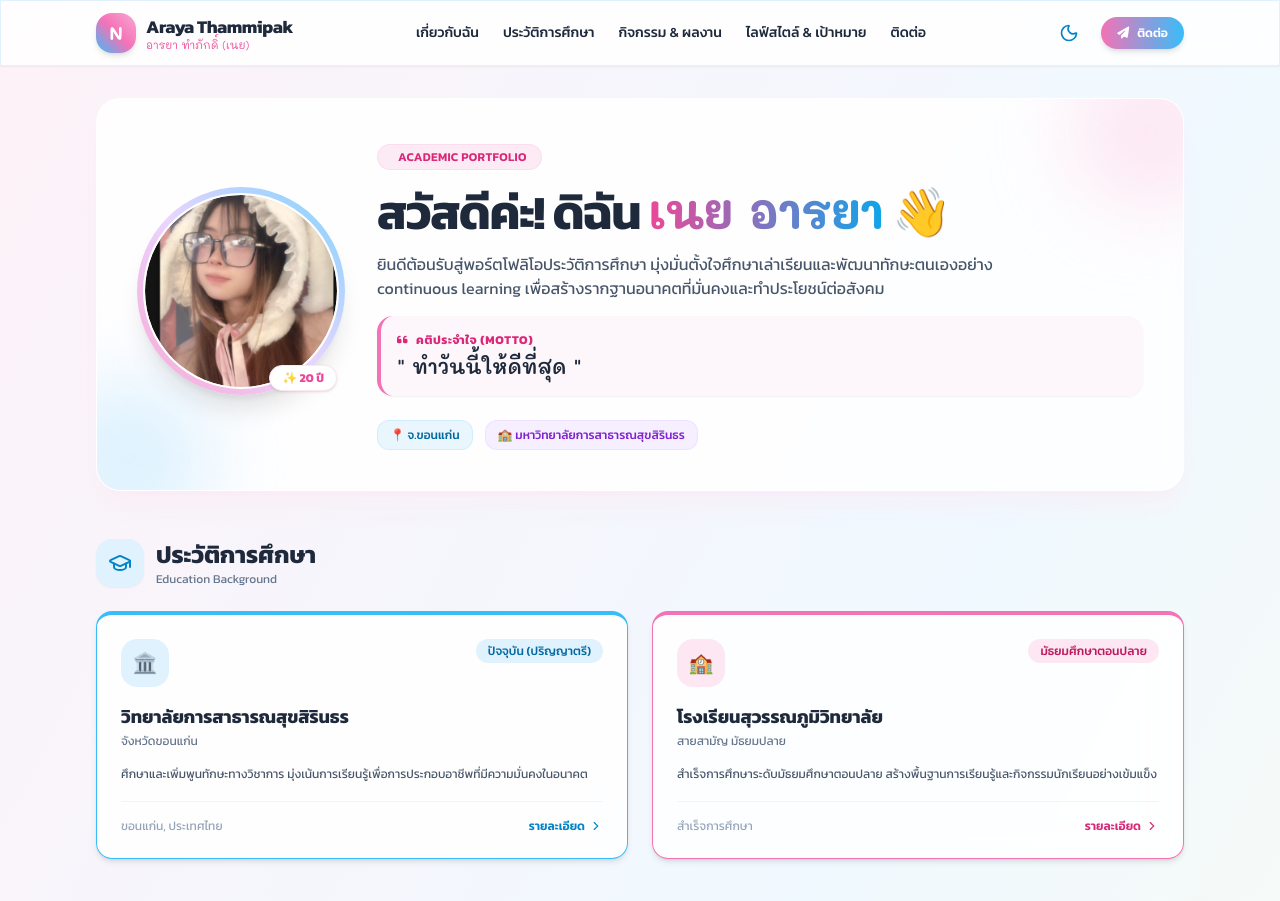
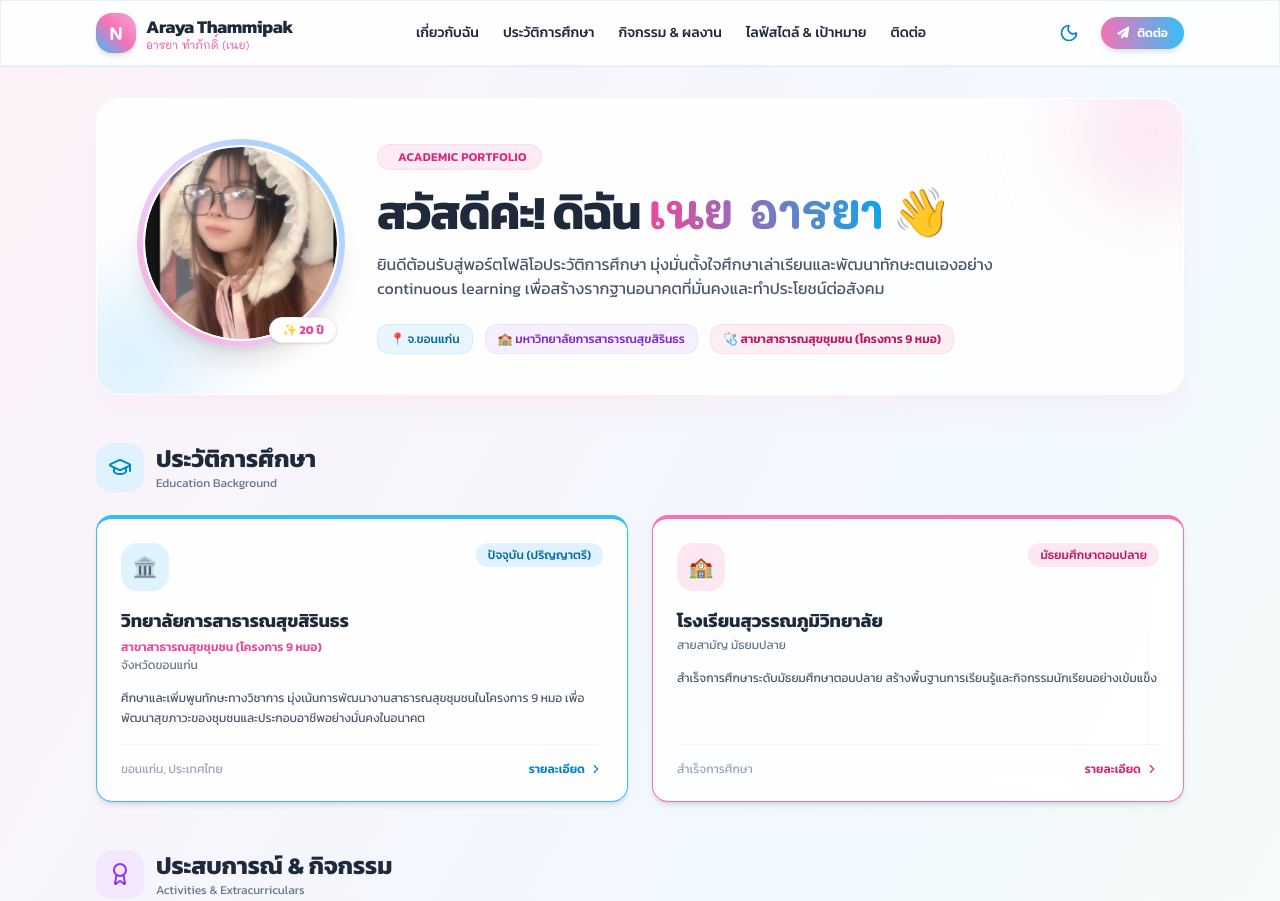
Before and after one commit to Araya114/Nx_port, a plain HTML site: page index.html in a window 1280 px wide. Shown: the top 901 px of the page. Drawn offline with nearby package versions, Linux system fonts and the light colour scheme.

Commit message:
Update index.html

```diff
--- a/index.html
+++ b/index.html
@@ -176,16 +176,6 @@
                         ยินดีต้อนรับสู่พอร์ตโฟลิโอประวัติการศึกษา มุ่งมั่นตั้งใจศึกษาเล่าเรียนและพัฒนาทักษะตนเองอย่าง continuous learning เพื่อสร้างรากฐานอนาคตที่มั่นคงและทำประโยชน์ต่อสังคม
                     </p>
 
-                    <!-- Motto Box -->
-                    <div class="bg-pink-50/70 dark:bg-zinc-800/60 rounded-2xl p-4 border-l-4 border-pink-400 dark:border-pink-500 text-left shadow-sm">
-                        <div class="flex items-center gap-2 text-xs text-pink-600 dark:text-pink-400 font-bold uppercase tracking-wider mb-1">
-                            <i class="fa-solid fa-quote-left"></i> คติประจำใจ (Motto)
-                        </div>
-                        <p class="font-cute text-lg sm:text-xl text-slate-800 dark:text-zinc-100 font-semibold">
-                            " ทำวันนี้ให้ดีที่สุด "
-                        </p>
-                    </div>
-
                     <!-- Quick Highlights -->
                     <div class="flex flex-wrap items-center justify-center md:justify-start gap-3 pt-2 text-xs font-medium">
                         <span class="px-3 py-1.5 rounded-xl bg-sky-100/70 dark:bg-sky-950/50 text-sky-700 dark:text-sky-300 border border-sky-200/50 dark:border-sky-800/50">
@@ -193,6 +183,9 @@
                         </span>
                         <span class="px-3 py-1.5 rounded-xl bg-purple-100/70 dark:bg-purple-950/50 text-purple-700 dark:text-purple-300 border border-purple-200/50 dark:border-purple-800/50">
                             🏫 มหาวิทยาลัยการสาธารณสุขสิรินธร
+                        </span>
+                        <span class="px-3 py-1.5 rounded-xl bg-pink-100/70 dark:bg-pink-950/50 text-pink-700 dark:text-pink-300 border border-pink-200/50 dark:border-pink-800/50 font-semibold">
+                            🩺 สาขาสาธารณสุขชุมชน (โครงการ 9 หมอ)
                         </span>
                     </div>
                 </div>
@@ -227,10 +220,13 @@
                             <h3 class="font-bold text-lg text-slate-800 dark:text-zinc-100 group-hover:text-sky-600 dark:group-hover:text-sky-400 transition">
                                 วิทยาลัยการสาธารณสุขสิรินธร
                             </h3>
+                            <p class="text-xs font-semibold text-pink-500 dark:text-pink-400 mt-1">
+                                สาขาสาธารณสุขชุมชน (โครงการ 9 หมอ)
+                            </p>
                             <p class="text-xs text-slate-500 dark:text-zinc-400 mt-0.5">จังหวัดขอนแก่น</p>
                         </div>
                         <p class="text-xs text-slate-600 dark:text-zinc-300 leading-relaxed">
-                            ศึกษาและเพิ่มพูนทักษะทางวิชาการ มุ่งเน้นการเรียนรู้เพื่อการประกอบอาชีพที่มีความมั่นคงในอนาคต
+                            ศึกษาและเพิ่มพูนทักษะทางวิชาการ มุ่งเน้นการพัฒนางานสาธารณสุขชุมชนในโครงการ 9 หมอ เพื่อพัฒนาสุขภาวะของชุมชนและประกอบอาชีพอย่างมั่นคงในอนาคต
                         </p>
                     </div>
                     <div class="pt-4 mt-4 border-t border-slate-100 dark:border-zinc-800 flex justify-between items-center">
@@ -596,8 +592,8 @@
         const modalData = {
             university: {
                 title: 'มหาวิทยาลัยการสาธารณสุขสิรินธร จังหวัดขอนแก่น',
-                sub: 'การศึกษาระดับอุดมศึกษา',
-                details: 'กำลังศึกษาอยู่ในระดับปริญญาตรี ณ มหาวิทยาลัยการสาธารณสุขสิรินธร จังหวัดขอนแก่น มุ่งเน้นการศึกษาเรียนรู้และพัฒนาทักษะวิชาชีพเพื่อเตรียมความพร้อมเข้าสู่ตลาดแรงงานและสร้างเสถียรภาพมั่นคงในชีวิต'
+                sub: 'การศึกษาระดับอุดมศึกษา • สาขาสาธารณสุขชุมชน (โครงการ 9 หมอ)',
+                details: 'กำลังศึกษาอยู่ในระดับปริญญาตรี สาขาสาธารณสุขชุมชน โครงการ 9 หมอ ณ มหาวิทยาลัยการสาธารณสุขสิรินธร จังหวัดขอนแก่น มุ่งเน้นการศึกษาเรียนรู้ เพิ่มพูนทักษะวิชาชีพการดูแลและพัฒนาสุขภาพระดับชุมชน เพื่อเตรียมความพร้อมและสร้างเสถียรภาพที่มั่นคงในการทำงานเพื่อสังคม'
             },
             highschool: {
                 title: 'โรงเรียนสุวรรณภูมิวิทยาลัย',
```
